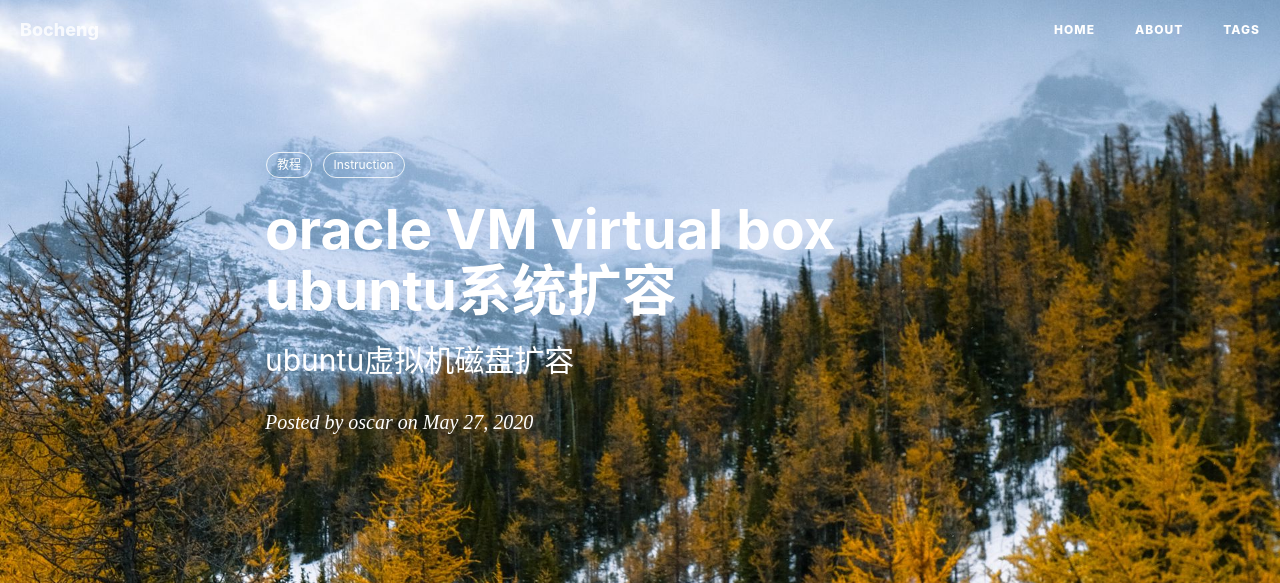
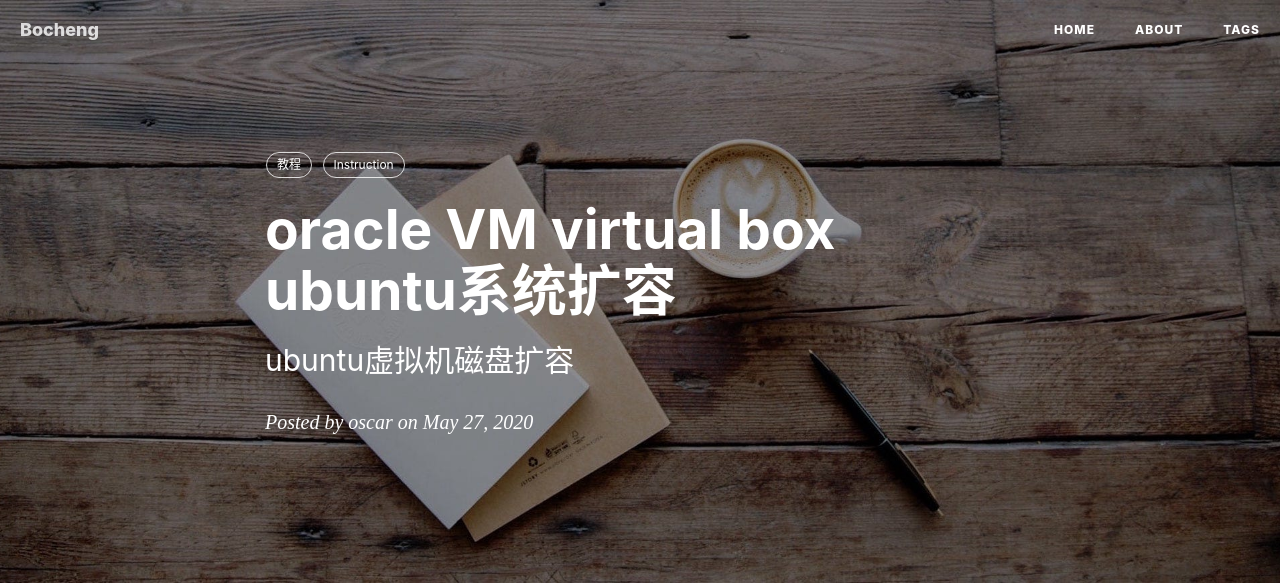
Before and after one commit to Bocheng-J/Bocheng-J.github.io, a Jekyll site: the page built from _posts/2020-05-27-Ubuntu-系统扩容.md, in a window 1280 px wide. Shown: the top 583 px of the page. Built offline with Jekyll 4.4.1, drawn with Linux system fonts in a browser that asks for light colours; nearby versions of some CDN libraries; comment, search, counter and statistics services are not loaded; grey boxes are pictures that could not be loaded.

Commit message:
new post

```diff
--- a/_posts/2020-05-27-Ubuntu-系统扩容.md
+++ b/_posts/2020-05-27-Ubuntu-系统扩容.md
@@ -4,7 +4,7 @@ title:      oracle VM virtual box ubuntu系统扩容
 subtitle:   ubuntu虚拟机磁盘扩容
 date:       2020-05-27
 author:     oscar
-header-img: img/post_markdown_0527.jpg
+header-img: img/post-bg-coffee.jpeg
 catalog: true
 tags:
     - 教程
```
Also changed, not shown: img/background_ubuntu_0527.jpg (deleted).
